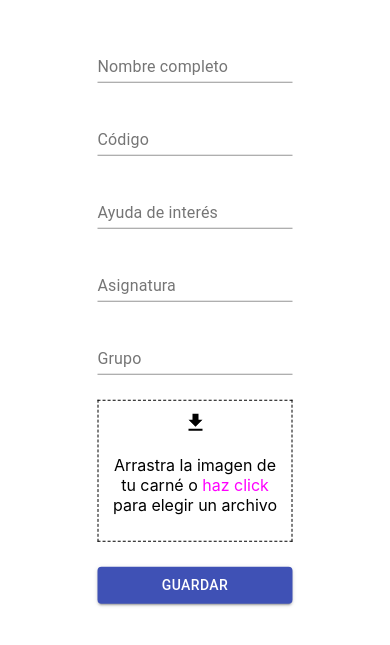
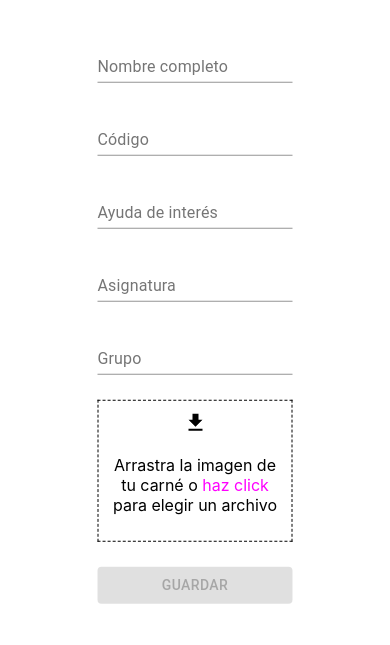
Before and after one commit to afcajamarcar/simple-form, a React (Create React App) app: page / in a window 390 px wide. Shown: the part 103-748 px from the top of the page. Built offline with nearby package versions, Linux system fonts and the light colour scheme.

Commit message:
responsiveness and disable send button

```diff
--- a/src/App.js
+++ b/src/App.js
@@ -61,9 +61,13 @@ function App() {
     setDoesDragHaveFiles(false);
   };
 
+  const isAbleToSave = studentInfo.name && studentInfo.code &&
+    studentInfo.help && studentInfo.assignment &&
+    studentInfo.course && studentInfo.image.encoded;
+
   return (
     <div className="App">
-      <FormGroup>
+      <FormGroup className="form-container">
         <FormControl className="justify">
           <InputLabel htmlFor="student-name" >Nombre completo</InputLabel>
           <Input type="text" name="name" id="student-name" onChange={e => handleChange(e)} />
@@ -105,9 +109,8 @@ function App() {
               <div className="delete-text">Eliminar imagen</div>
             </div>
           }
-
         </FormControl>
-        <Button variant="contained" color="primary">Guardar</Button>
+        <Button disabled={!isAbleToSave} variant="contained" color="primary">Guardar</Button>
       </FormGroup>
     </div>
   );
--- a/src/styles/App.scss
+++ b/src/styles/App.scss
@@ -11,6 +11,14 @@ $simple-form-magenta: magenta;
 
     .justify {
         margin-bottom: 25px;
+    }
+
+    .form-container {
+        padding: 60px 0 20px 0;
+
+        @media (max-width: 600px) {
+            padding: 20px 0 20px 0;
+        }
     }
 
     .clean-drag-n-drop {
```
